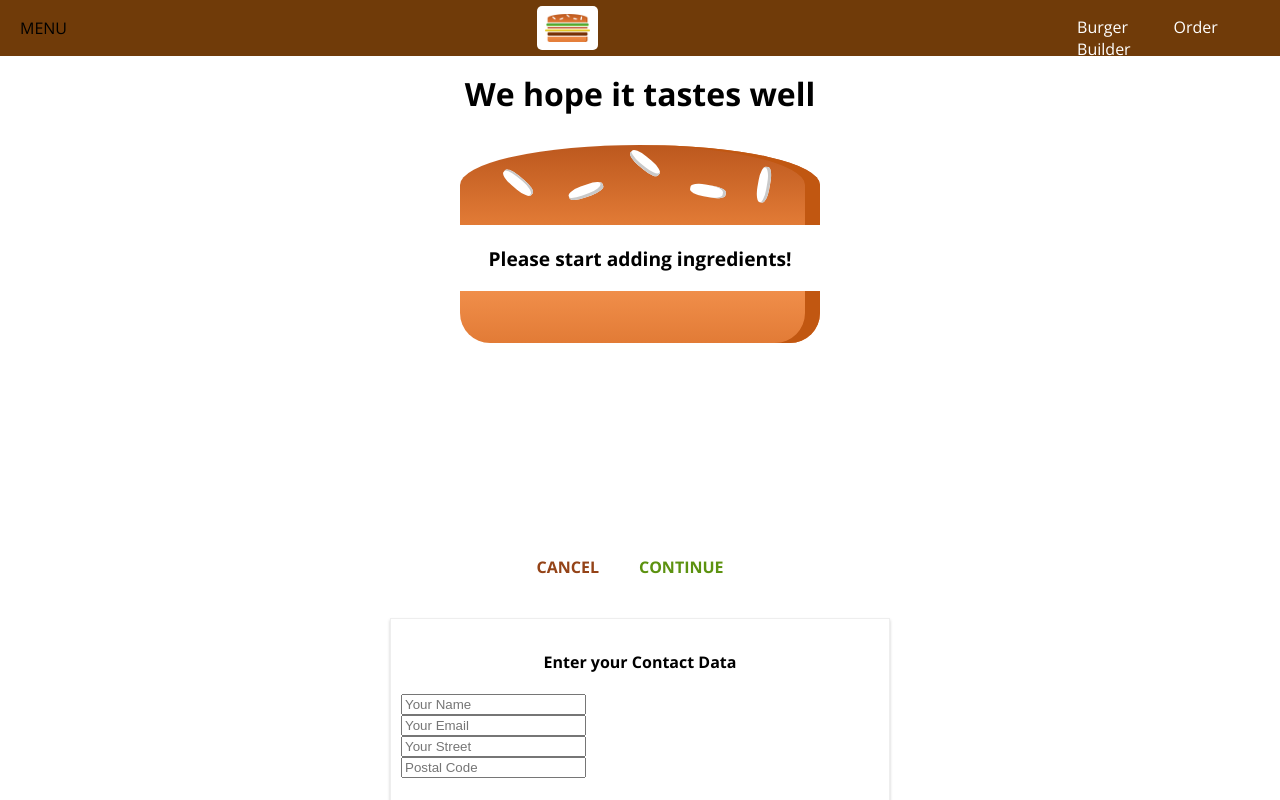
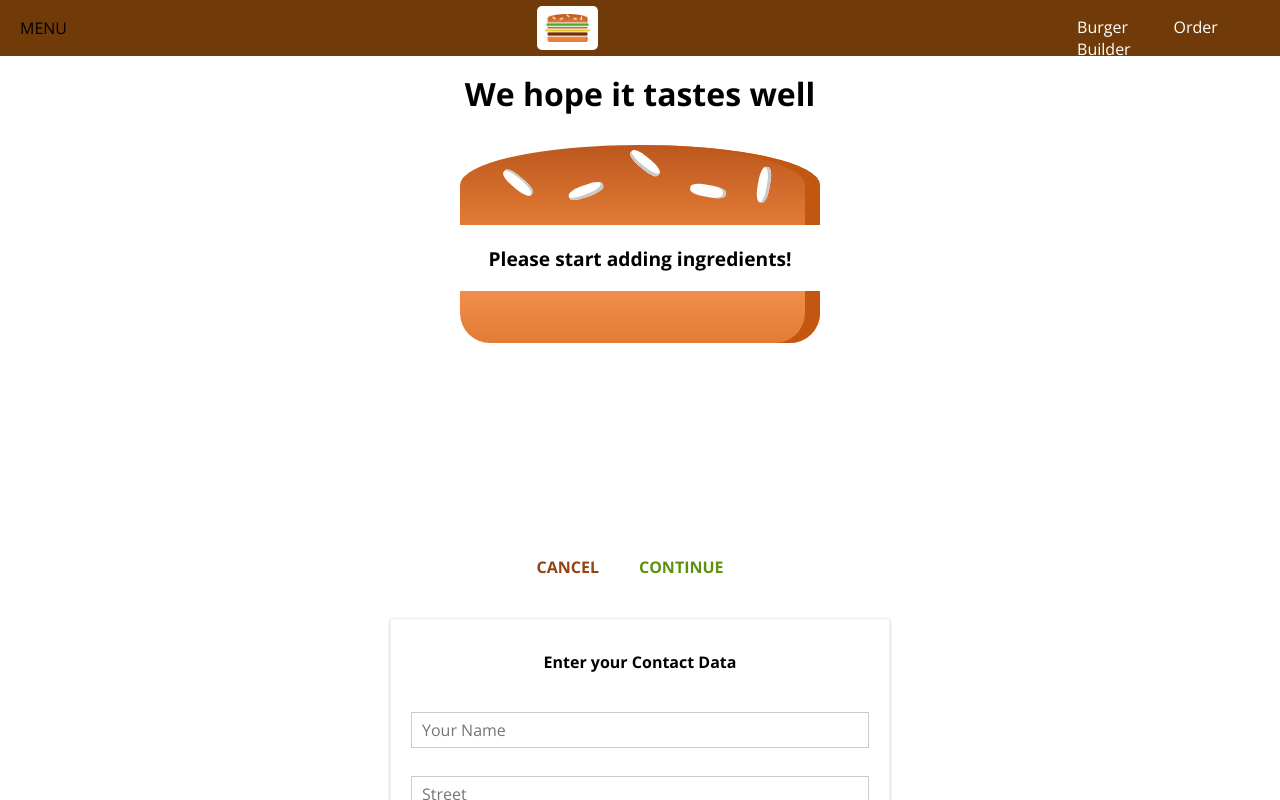
Before and after one commit to dlwangyilin/Burger-Builder, a React (Create React App) app: page /checkout in a window 1280 px wide. Both pictures are taken after a click on the button "CONTINUE". Shown: the top 800 px of the page. Built offline with nearby package versions, Linux system fonts and the light colour scheme.

Commit message:
Handle form submission

```diff
--- /dev/null
+++ b/src/Components/UI/Input/Input.js
@@ -0,0 +1,48 @@
+import React from "react";
+import classes from'./Input.module.css';
+
+const input = (props) => {
+    let inputElement = null;
+
+    switch (props.elementType) {
+        case('input'):
+            inputElement = <input className={classes.InputElement}
+                                  {...props.elementConfig}
+                                  value={props.value}
+                                  onChange={props.changed}/>;
+            break;
+        case('textarea'):
+            inputElement = <textarea className={classes.InputElement}
+                                     {...props.elementConfig}
+                                     value={props.value}
+                                     onChange={props.changed}/>;
+            break;
+        case('select'):
+            inputElement = (
+                <select className={classes.InputElement}
+                        value={props.value}
+                        onChange={props.changed}>
+                    {props.elementConfig.options.map(option => (
+                        <option key={option.value}
+                                value={option.value}>
+                            {option.displayValue}
+                        </option>
+                    ))}
+                </select>
+            );
+            break;
+        default:
+            inputElement = <input className={classes.InputElement}
+                                  {...props.elementConfig}
+                                  value={props.value}
+                                  onChange={props.changed}/>
+    }
+    return (
+        <div className={classes.Input}>
+            <label className={classes.Label}>{props.label}</label>
+            {inputElement}
+        </div>
+    );
+};
+
+export default input;
--- /dev/null
+++ b/src/Components/UI/Input/Input.module.css
@@ -0,0 +1,24 @@
+.Input {
+    width: 100%;
+    padding: 10px;
+    box-sizing: border-box;
+}
+.Label {
+    font-weight: bold;
+    display: block;
+    margin-bottom: 8px;
+}
+.InputElement {
+    outline: none;
+    border: 1px solid #ccc;
+    background-color: white;
+    font: inherit;
+    padding: 6px 10px;
+    display: block;
+    width: 100%;
+    box-sizing: border-box;
+}
+.InputElement:focus{
+    outline: none;
+    background-color: #ccc;
+}
--- a/src/Containers/Checkout/Checkout.js
+++ b/src/Containers/Checkout/Checkout.js
@@ -18,7 +18,7 @@
             // in用于遍历object的属性，of用于遍历iterable对象
             // param - ['salad', '1']
             if (param[0] === 'price') {
-                price = +param[1];
+                price = Number.parseFloat(param[1]).toFixed(2);
                 console.log("Order price is " + price);
             } else {
                 ingredients[param[0]] = +param[1];  // 取出来的是字符，+用来转换成数字
--- a/src/Containers/Checkout/ContactData/ContactData.js
+++ b/src/Containers/Checkout/ContactData/ContactData.js
@@ -3,35 +3,75 @@
 import classes from './ContactData.module.css';
 import axios from '../../../axios-orders';
 import Spinner from '../../../Components/UI/Spinner/Spinner';
+import Input from '../../../Components/UI/Input/Input';
+import {element} from "prop-types";
 
 class ContactData extends Component{
     state = {
-        name: '',
-        email: '',
-        address: {
-            street: '',
-            postalCode: ''
+        orderForm: {
+            name: {
+                elementType: 'input',
+                elementConfig: {
+                    type: 'text',
+                    placeholder: 'Your Name'
+                },
+                value: ''
+            },
+            street: {
+                elementType: 'input',
+                elementConfig: {
+                    type: 'text',
+                    placeholder: 'Street'
+                },
+                value: ''
+            },
+            zipcode: {
+                elementType: 'input',
+                elementConfig: {
+                    type: 'text',
+                    placeholder: 'Zip Code'
+                },
+                value: ''
+            },
+            country: {
+                elementType: 'input',
+                elementConfig: {
+                    type: 'text',
+                    placeholder: 'Your Country'
+                },
+                value: ''
+            },
+            email: {
+                elementType: 'input',
+                elementConfig: {
+                    type: 'email',
+                    placeholder: 'Your E-mail'
+                },
+                value: ''
+            },
+            deliveryMethod: {
+                elementType: 'select',
+                elementConfig: {
+                    options: [{value: 'fastest', displayValue: 'Fastest'},
+                              {value: 'cheapest', displayValue: 'Cheapest'}]
+                },
+                value: ''
+            }
         },
         loading: false
     }
 
     orderHandler = (event) => {
         event.preventDefault();  // 防止reload
-        console.log(this.props.ingredients);
         this.setState({loading: true});
+        const formData = {};
+        for (let formElementIdentifier in this.state.orderForm) {
+            formData[formElementIdentifier] = this.state.orderForm[formElementIdentifier].value;
+        }
         const order = {
             ingredients: this.props.ingredients,
             price: this.props.price,
-            customer: {
-                name: 'Xizi',
-                address: {
-                    street: 'Parkview Lane',
-                    zipcode: 96212,
-                    country: 'US'
-                },
-                email: 'dummy@du.com'
-            },
-            deliveryMethod: 'fastest'
+            orderData: formData
         };
         axios.post('/orders.json', order)
             .then(response => {
@@ -45,12 +85,37 @@
             });
     }
 
+    inputChangedHandler = (event, inputIdentifier) => {
+        // 设置的identifier是 name, street, etc.
+        const updatedOrderForm = {
+            ...this.state.orderForm
+        }
+        const updatedFormElement = {
+            ...updatedOrderForm[inputIdentifier]
+        };
+        updatedFormElement.value = event.target.value;
+        updatedOrderForm[inputIdentifier] = updatedFormElement;
+        this.setState({orderForm: updatedOrderForm});
+    }
+
     render() {
-        let form = (<form action="">
-            <input className={classes.Input} type="text" name="name" placeholder="Your Name"/>
-            <input className={classes.Input} type="email" name="email" placeholder="Your Email"/>
-            <input className={classes.Input} type="text" name="street" placeholder="Your Street"/>
-            <input className={classes.Input} type="text" name="postal" placeholder="Postal Code"/>
+        const formElementsArray = [];
+        for (let key in this.state.orderForm) {
+            formElementsArray.push({
+                id: key,
+                config: this.state.orderForm[key]
+            })
+        }
+        let form = (
+            <form onSubmit={this.orderHandler} >
+            {formElementsArray.map(formElement => (
+                <Input key={formElement.id}
+                       elementType={formElement.config.elementType}
+                       elementConfig={formElement.config.elementConfig}
+                       value={formElement.config.value}
+                       changed={(event) => this.inputChangedHandler(event, formElement.id)}/>
+            ))}
+
             <Button btnType="Success" clicked={this.orderHandler}>ORDER</Button>
         </form>);
         if (this.state.loading) {
--- a/src/Containers/Checkout/ContactData/ContactData.module.css
+++ b/src/Containers/Checkout/ContactData/ContactData.module.css
@@ -8,10 +8,6 @@
     box-sizing: border-box;
 }
 
-.Input {
-    display: block;
-}
-
 @media (min-width: 600px) {
     .ContactData {
         width: 500px;
```
